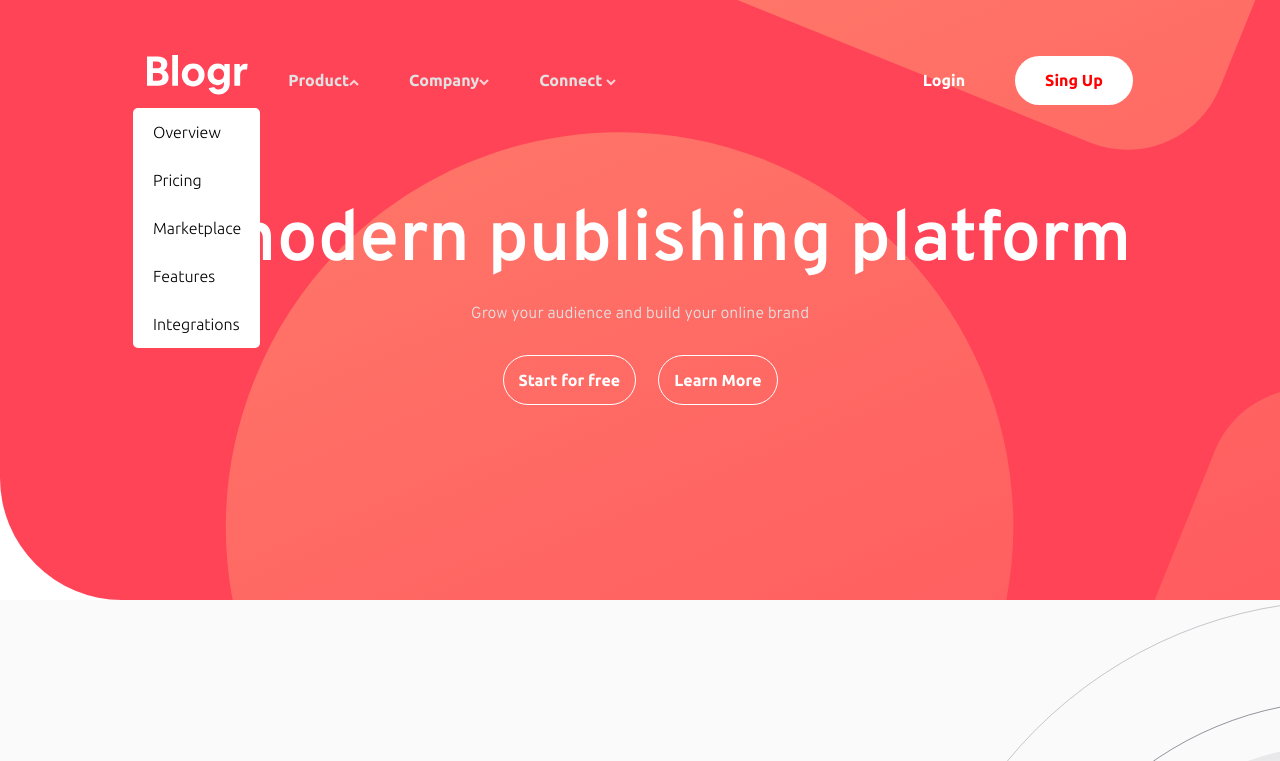
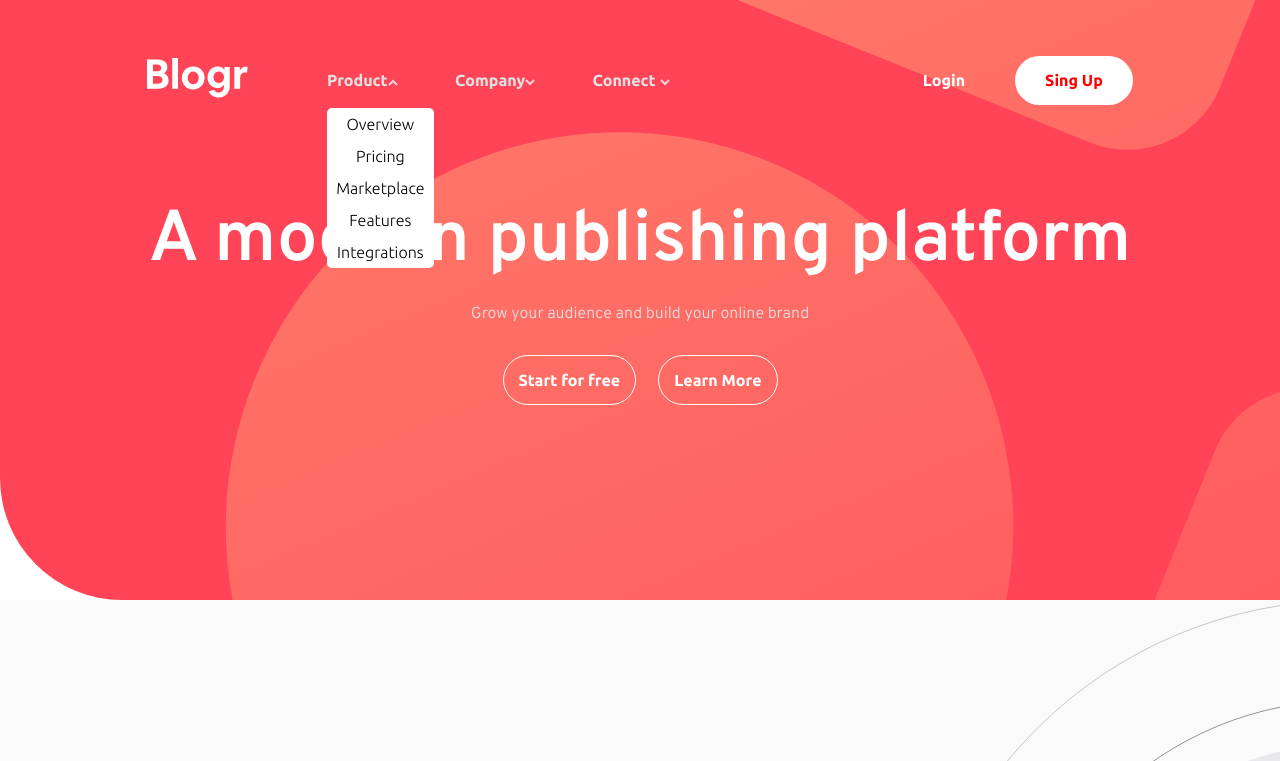
Before and after one commit to Willearyson/blogr-lading-page, a plain HTML site: page meu-projeto/index.html in a window 1280 px wide. Both pictures are taken after a click on the item "Product". Shown: the top 761 px of the page. Drawn offline with Linux system fonts and the light colour scheme.

Commit message:
Update style.css

```diff
--- a/meu-projeto/style.css
+++ b/meu-projeto/style.css
@@ -23,20 +23,38 @@ header{
 .left-side{
     display: flex;
 }
+.menu-icons{
+    width: 500px;
+    height: 44px;
+}
+.menu-icons nav {
+    width: 80%;
+    height: 100%;
+    margin-left: auto;
+    margin-right: auto;
+
+}
 .menu-icons nav ul{
+    height: 100%;
     display: flex;
+    justify-content: space-around;
+    align-items: center;
+    margin:0;
+    padding: 0;
 }
 .menu-icons nav ul li{
     list-style: none;
     cursor:pointer;
-    margin-right: 50px;
     color: rgb(226, 225, 225);
     font-family: var(--ubuntu-letter);
     font-weight: 600;
+    margin: 0;
+    padding: 0;
 }
 .menu-icons nav ul li:hover{
     text-decoration: underline;
 }
+
 .states,.states-company,.states-product,.states-mobile,.states-company-mobile,.states-product-mobile{
     display: none;
 }
@@ -49,7 +67,7 @@ header{
     flex-direction: column;
     padding-left: 30px;
     top: 108px;
-    left: 384px;
+    left: auto;
     border-radius: 5px;
     padding-left: 20px;
 }
@@ -88,7 +106,7 @@ header{
     flex-direction: column;
     padding-left: 30px;
     top: 108px;
-    left: 269px;
+    left: auto;
     border-radius: 5px;
     padding-left: 20px;
 }
@@ -126,7 +144,7 @@ header{
     flex-direction: column;
     padding-left: 30px;
     top: 108px;
-    left: 133px;
+    left: auto;
     border-radius: 5px;
     padding-left: 20px;
 }
@@ -207,12 +225,8 @@ header{
     background-color: #FFF;
 }
 .area-menu-mobile-general{
+    display: none;
 
-    width: 100%;
-    height: 100%;
-    position: absolute;
-    top: 121px;
-    left: 0;
 }
 .menu-mobile{
     width: 90%;
@@ -513,6 +527,16 @@ footer{
         padding-left: 8px;
         padding-right: 8px;
     }
+    .area-menu-mobile-general{
+        width: 100%;
+        height: 100%;
+        position: absolute;
+        top: 121px;
+        left: 0;
+    }
+    .menu-mobile{
+        display: flex;
+    }
     main h1{
         font-size: 37px;
         text-align: center;
```
